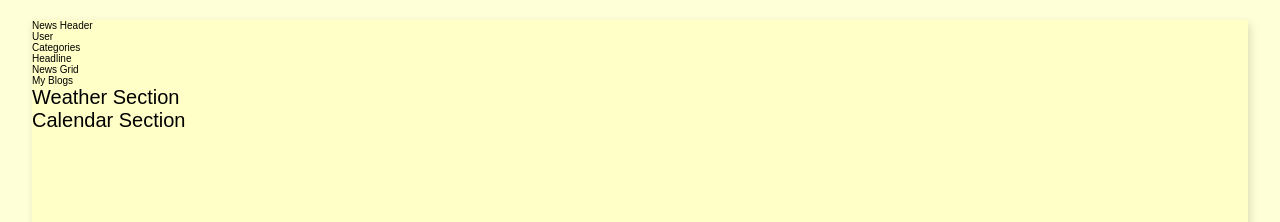
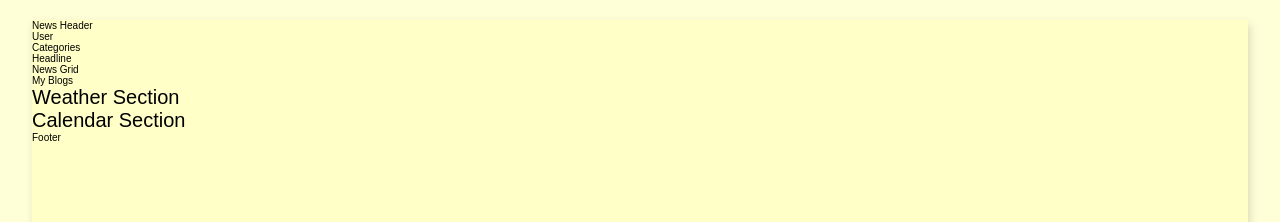
Before and after one commit to Nimira43/Atlas-News, a React (Vite) app: page / in a window 1280 px wide. Shown: the top 222 px of the page. Built offline with nearby package versions, Linux system fonts and the light colour scheme; a web font is replaced by a local one.

Commit message:
Added footer section in News.jsx

```diff
--- a/src/components/News.jsx
+++ b/src/components/News.jsx
@@ -17,6 +17,7 @@ const News = () => {
         <div className='my-blogs'>My Blogs</div>
         <Weather />
         <Calendar />
+        <footer className='news-footer'>Footer</footer>
       </div>
     </div>
   )
```
